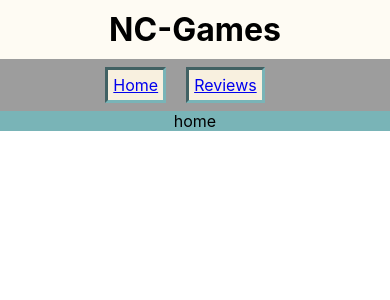
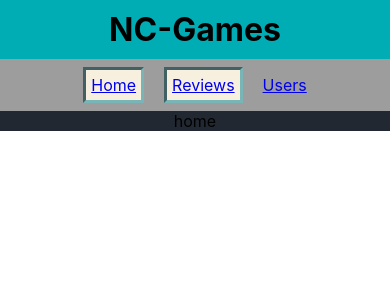
Before and after one commit to musaissa15/front-end-nc-games-musa, a React (Create React App) app: page / in a window 390 px wide. Shown: the top 300 px of the page. Built offline with nearby package versions, Linux system fonts and the light colour scheme.

Commit message:
just started users

```diff
--- a/src/App.css
+++ b/src/App.css
@@ -2,12 +2,12 @@
 	text-align: center;
 	text-align: centre;
 
-	background-color: #79b4b7;
+	background-color: #222831;
 }
 
 @media only screen and (max-width: 600px) {
 	.App {
 		text-align: center;
-		background-color: #79b4b7;
+		background-color: #222831;
 	}
 }
--- a/src/App.js
+++ b/src/App.js
@@ -11,6 +11,8 @@ import "./components/AllReviews/AllReviews.css";
 import "./components/Header/Header.css";
 import "./components/Categories/CategoriesNav.css";
 import './components/SingleReview/SingleReview.css'
+import './components/Comments/Comments.css'
+import Users from "./components/Users/Users";
 
 
 function App() {
@@ -25,6 +27,7 @@ function App() {
 				<Route path="/reviews" element={<Reviews />} />
 				<Route path="/" element={<Home />} />
 				<Route path="/reviews/:review_id" element={<SingleReview />} />
+				<Route path="/users" element={<Users />} />
 			</Routes>
 		</div>
 	);
--- a/src/components/Comments/Comments.css
+++ b/src/components/Comments/Comments.css
@@ -0,0 +1,3 @@
+.comments-container{
+    background-color: pink;
+}
--- a/src/components/Comments/Comments.jsx
+++ b/src/components/Comments/Comments.jsx
@@ -18,7 +18,8 @@ const Comments = () => {
 			<ul>
 				{comments.map((comment) => {
 					return (
-						<li key={comment.comment_id}>
+						<li key={comment.comment_id}
+						  className='comments-container'>
 							<h4>{comment.author}</h4>
 							<p>{comment.body}</p>
 							<h5>{comment.created_at}</h5>
--- a/src/components/Header/Header.css
+++ b/src/components/Header/Header.css
@@ -1,7 +1,7 @@
 
 @media only screen and (max-width: 600px) {
   h1 {
-	background-color: #fefbf3;
+	background-color: #00ADB5;
 	margin: 0px;
 	padding: 10px;
 	/* padding-bottom: 1rem; */
@@ -9,7 +9,7 @@
 
 }
 h1 {
-	background-color: #fefbf3;
+	background-color: #00ADB5;
 	margin: 0px;
 	padding: 10px;
 	/* padding-bottom: 1rem; */
--- a/src/components/Nav/Nav.jsx
+++ b/src/components/Nav/Nav.jsx
@@ -7,11 +7,8 @@ export const Nav = () => {
       <nav className="nav-bar">
         <Link to="/" className="nav-home">Home</Link>
         <Link to="/reviews" className="nav-reviews">Reviews</Link>
+        <Link to='/users'>Users</Link>
       </nav>
     </div>
   );
 };
-
-//fetch categories
-//hydrate nav
-//get buttons ready
--- /dev/null
+++ b/src/components/Users/Users.jsx
@@ -0,0 +1,21 @@
+import React, {useEffect, useState} from 'react'
+import {getUsers} from '../../utils/Api';
+
+export default function Users() {
+   const [theUsers, setTheUsers] = useState([])
+    useEffect(() => {
+        getUsers().then((usersFromApi) => {
+          setTheUsers(usersFromApi);
+      })
+  },[])
+    return (
+        <div>
+            Users
+            <ul>
+            {theUsers.map((theuser) => {
+                return <li></li>
+            })}
+            </ul>
+    </div>
+  )
+}
--- a/src/utils/Api.js
+++ b/src/utils/Api.js
@@ -42,4 +42,11 @@ export const getCommentsById = (review_id) => {
     return data.comments
 
   })
+};
+
+export const getUsers = () => {
+  return gamesApi.get('/users').then(({data}) => {
+    console.log(data);
+    return data.users
+  })
 }
```
Also changed, not shown: src/components/Users/Users.css (added).
